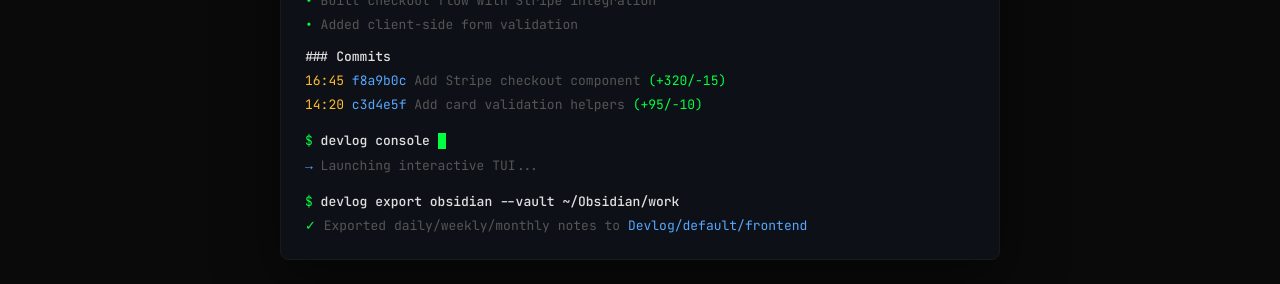
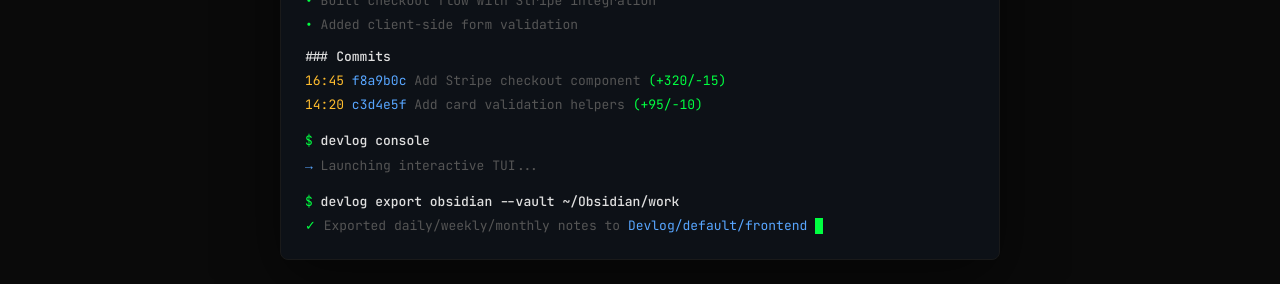
Before and after one commit to ishaan812/devlog, a React (Vite) app in the folder frontend/: page / in a window 1280 px wide. Shown: the part 1200-1484 px from the top of the page. Built offline with nearby package versions, Linux system fonts and the light colour scheme.

Commit message:
minro design fix frontend

```diff
--- a/frontend/src/App.jsx
+++ b/frontend/src/App.jsx
@@ -301,7 +301,6 @@ function TerminalDemo() {
           <span className="block mb-0.5">
             <span className="text-green">$ </span>
             <span className="text-text-primary font-medium">devlog console </span>
-            <span className="inline-block w-2 h-4 bg-green animate-blink align-text-bottom" aria-hidden="true" />
           </span>
           <span className="block mb-0.5">
             <span className="text-[#58a6ff]">→</span>
@@ -317,7 +316,8 @@ function TerminalDemo() {
           <span className="block mb-0.5">
             <span className="text-green">✓</span>
             <span className="text-text-dim"> Exported daily/weekly/monthly notes to </span>
-            <span className="text-[#58a6ff]">Devlog/default/frontend</span>
+            <span className="text-[#58a6ff]">Devlog/default/frontend </span>
+            <span className="inline-block w-2 h-4 bg-green animate-blink align-text-bottom" aria-hidden="true" />
           </span>
         </div>
       </figure>
```
